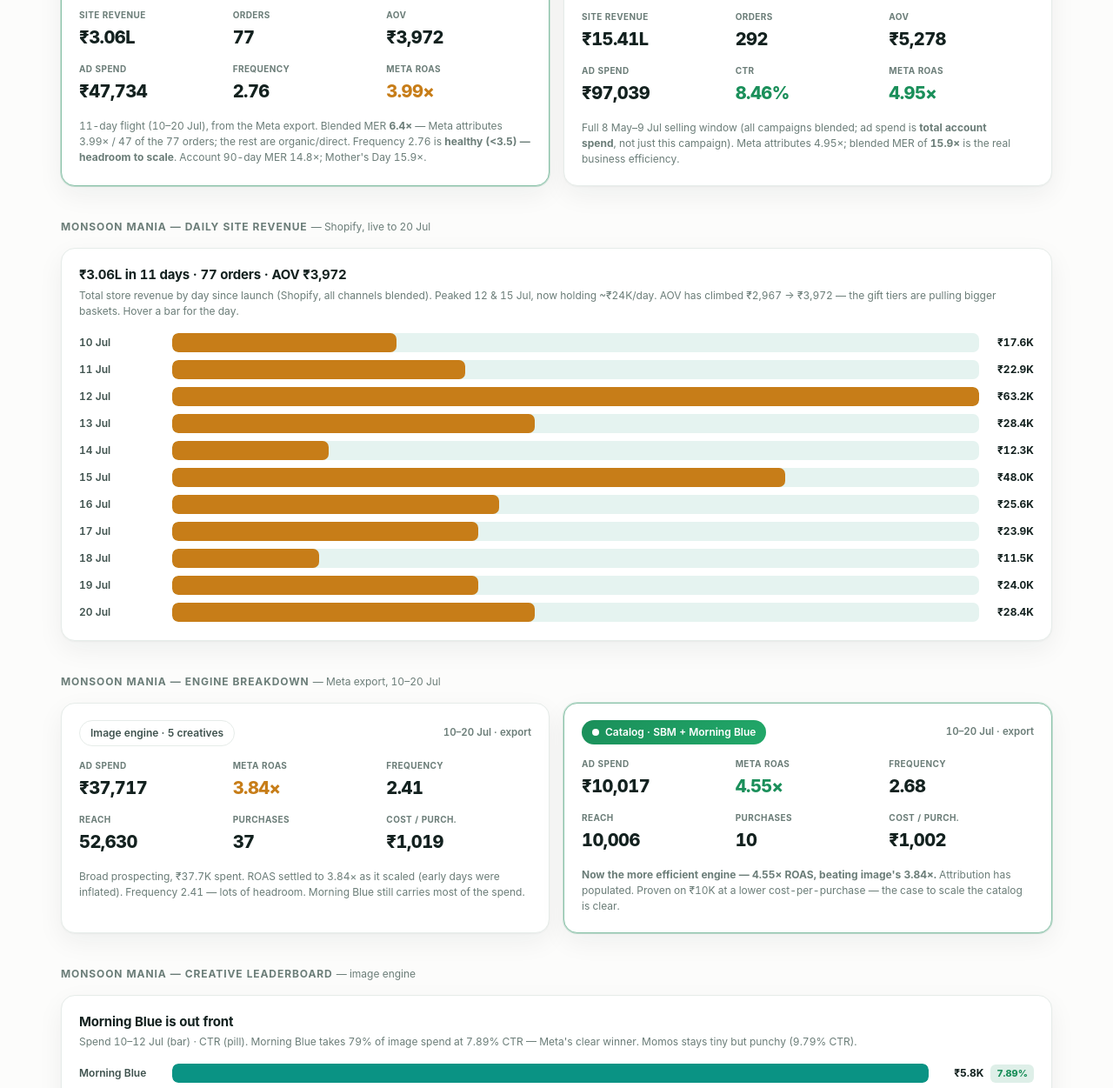
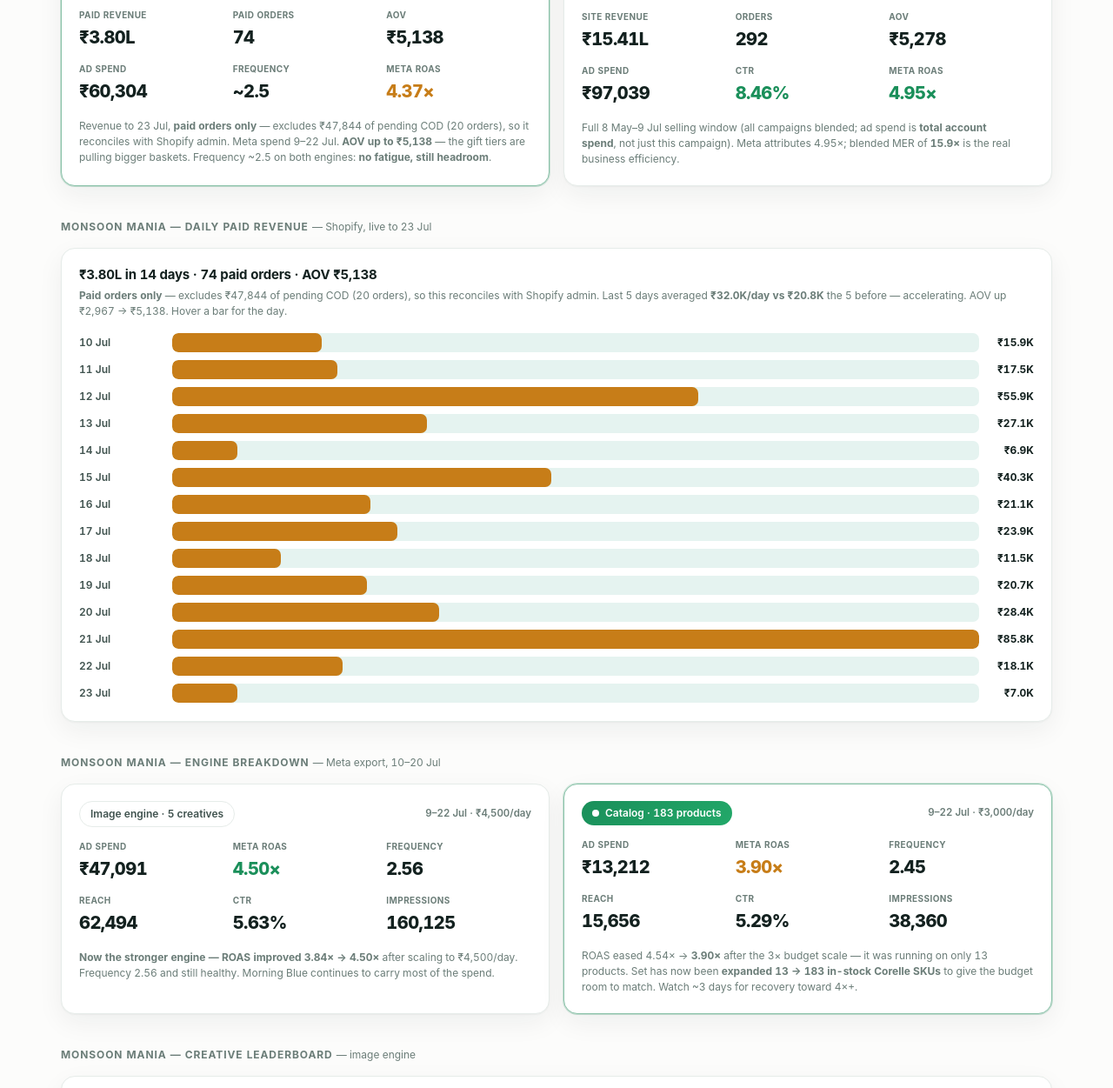
Before and after one commit to S7ID/corelle-monsoon-analytics, a plain HTML site: page index.html in a window 1280 px wide. Shown: the part 488-1739 px from the top of the page at 87% size. Drawn offline with Linux system fonts and the light colour scheme.

Commit message:
Refresh to 23 Jul on PAID basis: MER 6.3x, image 4.50x now leads, catalog 3.90x on 183-SKU set

```diff
--- a/index.html
+++ b/index.html
@@ -135,23 +135,23 @@
   </header>
 
   <div class="scope">
-    <b>Scope:</b> Headline metric is <b>blended MER</b> = all corelle.co.in revenue since a campaign's start ÷ ad spend over that period (assumes all site revenue is marketing-driven). Site revenue is live from Shopify (292 orders / 90d); Meta's platform ROAS is shown only as a secondary optimisation signal. Meta metrics are from the <b>Jul 1–20 Ads Manager export</b>; Shopify revenue is live to <b>20 Jul 2026</b>. 90-day baseline: 11 Apr – 9 Jul.
+    <b>Scope:</b> Headline metric is <b>blended MER</b> = all corelle.co.in revenue since a campaign's start ÷ ad spend over that period (assumes all site revenue is marketing-driven). Site revenue is live from Shopify (292 orders / 90d); Meta's platform ROAS is shown only as a secondary optimisation signal. Revenue counts <b>paid orders only</b> (pending COD excluded, so it reconciles with Shopify admin). Meta metrics 9–22 Jul; Shopify revenue live to <b>23 Jul 2026</b>. 90-day baseline: 11 Apr – 9 Jul.
   </div>
 
   <h2>Campaign Split — Monsoon Mania vs Mother's Day</h2>
   <div class="grid2">
     <div class="card cmp islive">
       <div class="cmp-h"><span class="pill live"><span class="dotpulse"></span>Monsoon Mania · LIVE</span><span class="cmp-date">from 10 Jul 2026 · Day 1</span></div>
-      <div class="mer"><span class="ml">Blended<br>MER</span><span class="mv">6.4×</span><span class="mf">₹3,05,877 revenue<br>÷ ₹47,734 spend · 77 orders</span></div>
+      <div class="mer"><span class="ml">Blended<br>MER</span><span class="mv">6.3×</span><span class="mf">₹3,80,176 paid revenue<br>÷ ₹60,304 spend · 74 orders</span></div>
       <div class="cmp-grid">
-        <div class="s"><div class="k">Site Revenue</div><div class="v">₹3.06L</div></div>
-        <div class="s"><div class="k">Orders</div><div class="v">77</div></div>
-        <div class="s"><div class="k">AOV</div><div class="v">₹3,972</div></div>
-        <div class="s"><div class="k">Ad Spend</div><div class="v">₹47,734</div></div>
-        <div class="s"><div class="k">Frequency</div><div class="v">2.76</div></div>
-        <div class="s"><div class="k">Meta ROAS</div><div class="v mid">3.99×</div></div>
+        <div class="s"><div class="k">Paid Revenue</div><div class="v">₹3.80L</div></div>
+        <div class="s"><div class="k">Paid Orders</div><div class="v">74</div></div>
+        <div class="s"><div class="k">AOV</div><div class="v">₹5,138</div></div>
+        <div class="s"><div class="k">Ad Spend</div><div class="v">₹60,304</div></div>
+        <div class="s"><div class="k">Frequency</div><div class="v">~2.5</div></div>
+        <div class="s"><div class="k">Meta ROAS</div><div class="v mid">4.37×</div></div>
       </div>
-      <p class="cap" style="margin:16px 0 0">11-day flight (10–20 Jul), from the Meta export. Blended MER <b>6.4×</b> — Meta attributes 3.99× / 47 of the 77 orders; the rest are organic/direct. Frequency 2.76 is <b>healthy (&lt;3.5) — headroom to scale</b>. Account 90-day MER 14.8×; Mother's Day 15.9×.</p>
+      <p class="cap" style="margin:16px 0 0">Revenue to 23 Jul, <b>paid orders only</b> — excludes ₹47,844 of pending COD (20 orders), so it reconciles with Shopify admin. Meta spend 9–22 Jul. <b>AOV up to ₹5,138</b> — the gift tiers are pulling bigger baskets. Frequency ~2.5 on both engines: <b>no fatigue, still headroom</b>.</p>
     </div>
     <div class="card cmp">
       <div class="cmp-h"><span class="pill">Mother's Day 2026 · benchmark</span><span class="cmp-date">8 May – 9 Jul 2026</span></div>
@@ -168,38 +168,38 @@
     </div>
   </div>
 
-  <h2>Monsoon Mania — Daily Site Revenue <span style="font-weight:400;text-transform:none;letter-spacing:0;color:var(--muted)">— Shopify, live to 20 Jul</span></h2>
+  <h2>Monsoon Mania — Daily Paid Revenue <span style="font-weight:400;text-transform:none;letter-spacing:0;color:var(--muted)">— Shopify, live to 23 Jul</span></h2>
   <div class="card">
-    <h3>₹3.06L in 11 days · 77 orders · AOV ₹3,972</h3>
-    <p class="cap">Total store revenue by day since launch (Shopify, all channels blended). Peaked 12 &amp; 15 Jul, now holding ~₹24K/day. AOV has climbed ₹2,967 → ₹3,972 — the gift tiers are pulling bigger baskets. Hover a bar for the day.</p>
+    <h3>₹3.80L in 14 days · 74 paid orders · AOV ₹5,138</h3>
+    <p class="cap"><b>Paid orders only</b> — excludes ₹47,844 of pending COD (20 orders), so this reconciles with Shopify admin. Last 5 days averaged <b>₹32.0K/day vs ₹20.8K</b> the 5 before — accelerating. AOV up ₹2,967 → ₹5,138. Hover a bar for the day.</p>
     <div class="rows" id="mmrev"></div>
   </div>
 
   <h2>Monsoon Mania — Engine Breakdown <span style="font-weight:400;text-transform:none;letter-spacing:0;color:var(--muted)">— Meta export, 10–20 Jul</span></h2>
   <div class="grid2">
     <div class="card cmp">
-      <div class="cmp-h"><span class="pill">Image engine · 5 creatives</span><span class="cmp-date">10–20 Jul · export</span></div>
+      <div class="cmp-h"><span class="pill">Image engine · 5 creatives</span><span class="cmp-date">9–22 Jul · ₹4,500/day</span></div>
       <div class="cmp-grid">
-        <div class="s"><div class="k">Ad Spend</div><div class="v">₹37,717</div></div>
-        <div class="s"><div class="k">Meta ROAS</div><div class="v mid">3.84×</div></div>
-        <div class="s"><div class="k">Frequency</div><div class="v">2.41</div></div>
-        <div class="s"><div class="k">Reach</div><div class="v">52,630</div></div>
-        <div class="s"><div class="k">Purchases</div><div class="v">37</div></div>
-        <div class="s"><div class="k">Cost / purch.</div><div class="v">₹1,019</div></div>
+        <div class="s"><div class="k">Ad Spend</div><div class="v">₹47,091</div></div>
+        <div class="s"><div class="k">Meta ROAS</div><div class="v hi">4.50×</div></div>
+        <div class="s"><div class="k">Frequency</div><div class="v">2.56</div></div>
+        <div class="s"><div class="k">Reach</div><div class="v">62,494</div></div>
+        <div class="s"><div class="k">CTR</div><div class="v">5.63%</div></div>
+        <div class="s"><div class="k">Impressions</div><div class="v">160,125</div></div>
       </div>
-      <p class="cap" style="margin:16px 0 0">Broad prospecting, ₹37.7K spent. ROAS settled to 3.84× as it scaled (early days were inflated). Frequency 2.41 — lots of headroom. Morning Blue still carries most of the spend.</p>
+      <p class="cap" style="margin:16px 0 0"><b>Now the stronger engine — ROAS improved 3.84× → 4.50×</b> after scaling to ₹4,500/day. Frequency 2.56 and still healthy. Morning Blue continues to carry most of the spend.</p>
     </div>
     <div class="card cmp islive">
-      <div class="cmp-h"><span class="pill live"><span class="dotpulse"></span>Catalog · SBM + Morning Blue</span><span class="cmp-date">10–20 Jul · export</span></div>
+      <div class="cmp-h"><span class="pill live"><span class="dotpulse"></span>Catalog · 183 products</span><span class="cmp-date">9–22 Jul · ₹3,000/day</span></div>
       <div class="cmp-grid">
-        <div class="s"><div class="k">Ad Spend</div><div class="v">₹10,017</div></div>
-        <div class="s"><div class="k">Meta ROAS</div><div class="v hi">4.55×</div></div>
-        <div class="s"><div class="k">Frequency</div><div class="v">2.68</div></div>
-        <div class="s"><div class="k">Reach</div><div class="v">10,006</div></div>
-        <div class="s"><div class="k">Purchases</div><div class="v">10</div></div>
-        <div class="s"><div class="k">Cost / purch.</div><div class="v">₹1,002</div></div>
+        <div class="s"><div class="k">Ad Spend</div><div class="v">₹13,212</div></div>
+        <div class="s"><div class="k">Meta ROAS</div><div class="v mid">3.90×</div></div>
+        <div class="s"><div class="k">Frequency</div><div class="v">2.45</div></div>
+        <div class="s"><div class="k">Reach</div><div class="v">15,656</div></div>
+        <div class="s"><div class="k">CTR</div><div class="v">5.29%</div></div>
+        <div class="s"><div class="k">Impressions</div><div class="v">38,360</div></div>
       </div>
-      <p class="cap" style="margin:16px 0 0"><b>Now the more efficient engine — 4.55× ROAS, beating image's 3.84×.</b> Attribution has populated. Proven on ₹10K at a lower cost-per-purchase — the case to scale the catalog is clear.</p>
+      <p class="cap" style="margin:16px 0 0">ROAS eased 4.54× → <b>3.90×</b> after the 3× budget scale — it was running on only 13 products. Set has now been <b>expanded 13 → 183 in-stock Corelle SKUs</b> to give the budget room to match. Watch ~3 days for recovery toward 4×+.</p>
     </div>
   </div>
 
@@ -279,8 +279,8 @@
     <table>
       <thead><tr><th>Campaign</th><th>Status</th><th>Spend</th><th>Impr.</th><th>CTR</th><th>CPC</th><th>ROAS</th></tr></thead>
       <tbody>
-        <tr><td class="name">Monsoon Mania <span style="color:var(--muted);font-weight:400">· image · 10–20 Jul</span></td><td><span class="tag t-live">Live</span></td><td>₹37,717</td><td>126,622</td><td>7.51%</td><td>₹3.50</td><td>3.84×</td></tr>
-        <tr><td class="name">Monsoon Mania <span style="color:var(--muted);font-weight:400">· catalog · SBM + Morning Blue</span></td><td><span class="tag t-live">Live</span></td><td>₹10,017</td><td>26,809</td><td>8.33%</td><td>₹4.43</td><td>4.55×</td></tr>
+        <tr><td class="name">Monsoon Mania <span style="color:var(--muted);font-weight:400">· image · 9–22 Jul</span></td><td><span class="tag t-live">Live ₹4.5K/d</span></td><td>₹47,091</td><td>160,125</td><td>5.63%</td><td>—</td><td>4.50×</td></tr>
+        <tr><td class="name">Monsoon Mania <span style="color:var(--muted);font-weight:400">· catalog · 183 products</span></td><td><span class="tag t-live">Live ₹3K/d</span></td><td>₹13,212</td><td>38,360</td><td>5.29%</td><td>—</td><td>3.90×</td></tr>
         <tr><td class="name">Mother's Day 2026 <span style="color:var(--muted);font-weight:400">· to 9 Jul</span></td><td><span class="tag t-pause">Ended</span></td><td>₹40,643</td><td>152,103</td><td>8.46%</td><td>₹3.16</td><td>4.95×</td></tr>
         <tr><td class="name">Slow Movers + Bestsellers</td><td><span class="tag t-issue">With issues</span></td><td>₹55,619</td><td>145,337</td><td>6.74%</td><td>₹5.68</td><td>4.36×</td></tr>
         <tr><td class="name">C12 · Value 5–20K · Catalogue</td><td><span class="tag t-pause">Paused</span></td><td>₹3,511</td><td>7,590</td><td>7.71%</td><td>₹6.00</td><td>4.87×</td></tr>
@@ -294,7 +294,7 @@
   <h2>What the Data Says</h2>
   <div class="insights">
     <div class="ins win"><b>💰 MER 14.8× — the store runs on demand</b><p>Blended MER (₹15.4L revenue ÷ ₹1.04L spend) is ~3× Meta's attributed 4.52×. Paid is only ~7% of revenue — an accelerant on strong organic/repeat demand. Read MER for the business; use Meta ROAS only to steer delivery.</p></div>
-    <div class="ins win"><b>🏆 Catalog is the efficiency winner</b><p>Meta export (10–20 Jul): blended MER 6.4× on ₹47.7K spend / ₹3.06L revenue. The catalog engine now leads on ROAS (4.55× vs image 3.84×), and frequency is a healthy 2.76 — plenty of headroom. Next move: scale the catalog + broaden reach (only 55K reached so far).</p></div>
+    <div class="ins win"><b>📈 Both engines healthy — image now leads</b><p>Blended MER <b>6.3×</b> on ₹60.3K spend / ₹3.80L paid revenue. Image improved to 4.50× ROAS after scaling to ₹4,500/day; catalogue eased to 3.90× while running on only 13 products — now expanded to <b>183 SKUs</b>. Frequency ~2.5 on both: no fatigue, still headroom.</p></div>
     <div class="ins win"><b>🌱 A warm account, relaunched</b><p>Spend fell to ₹1,073 in the last 30 days on a proven 4.52× base. Monsoon Mania restarts the engine at the ideal moment — no cold-start.</p></div>
     <div class="ins op"><b>📈 Fund the young</b><p>25–34 returns 8.06× on ₹4.2K while 35–44 (₹12.6K) drags at 3.18×. Shifting budget younger is the single clearest efficiency lever.</p></div>
     <div class="ins"><b>🎯 Feed first</b><p>Feed = 74% of spend at 4.93× ROAS. Keep Stories/Reels for cheap reach &amp; CTR, but don't let them pull budget from Feed. Cut or fix FB Reels (1.57×).</p></div>
@@ -305,7 +305,7 @@
 
   <footer>
     <div class="foot-lock"><img src="s7-logo.png" alt="Sector 7 HQ" width="41" height="38" /><div class="t"><b>Sector 7 HQ</b><span>Marketing Analytics</span></div></div><br/>
-    Data pulled live from the Meta Ads API + Shopify on 2026-07-12 · 90-day baseline 11 Apr – 9 Jul · Corelle India.<br/>
+    Data pulled live from the Meta Ads API + Shopify on 2026-07-23 · 90-day baseline 11 Apr – 9 Jul · Corelle India.<br/>
     Built for the Monsoon Mania relaunch · S7 HQ Marketing Analytics.
   </footer>
 </div>
@@ -415,7 +415,7 @@ hbars("platform", PLATFORM, {color:"var(--teal)"});
 hbars("geo", GEO.map(g=>[g[0],g[1],undefined,null]), {roas:false, color:"var(--blue)"});
 const MMADS=[["Morning Blue",5849,null,7.89],["Plates",686,null,6.54],["Samosa",520,null,5.73],["Maggi",304,null,5.25],["Momos",53,null,9.79]];
 hbars("mmads", MMADS, {roas:false, pill:'ctr', color:"var(--teal)"});
-const MMREV=[["10 Jul",17576],["11 Jul",22944],["12 Jul",63225],["13 Jul",28389],["14 Jul",12259],["15 Jul",48027],["16 Jul",25603],["17 Jul",23950],["18 Jul",11534],["19 Jul",23976],["20 Jul",28395]];
+const MMREV=[["10 Jul",15872],["11 Jul",17524],["12 Jul",55949],["13 Jul",27069],["14 Jul",6889],["15 Jul",40326],["16 Jul",21065],["17 Jul",23950],["18 Jul",11534],["19 Jul",20736],["20 Jul",28395],["21 Jul",85774],["22 Jul",18118],["23 Jul",6975]];
 hbars("mmrev", MMREV.map(r=>[r[0],r[1],undefined,null]), {roas:false, valLabel:"Revenue", color:"var(--amber)"});
 
 // ---- theme toggle ----
```
